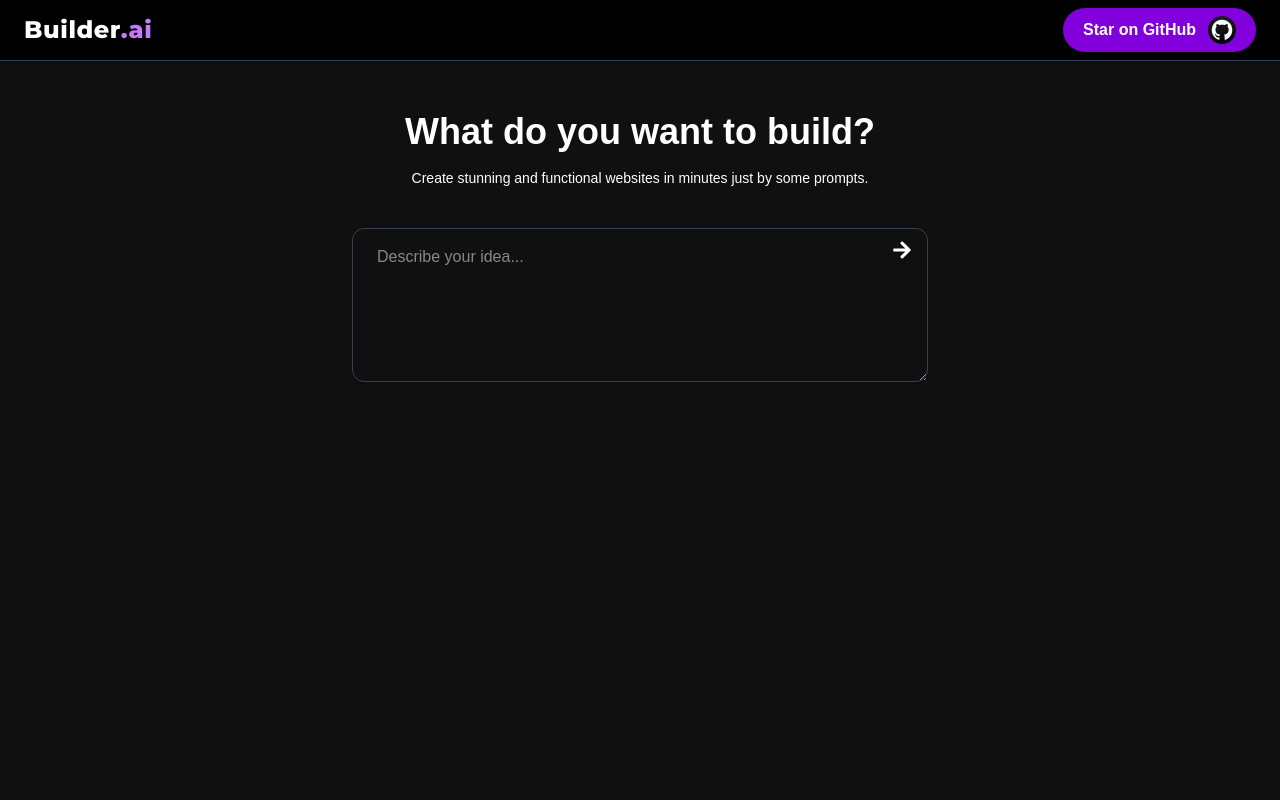
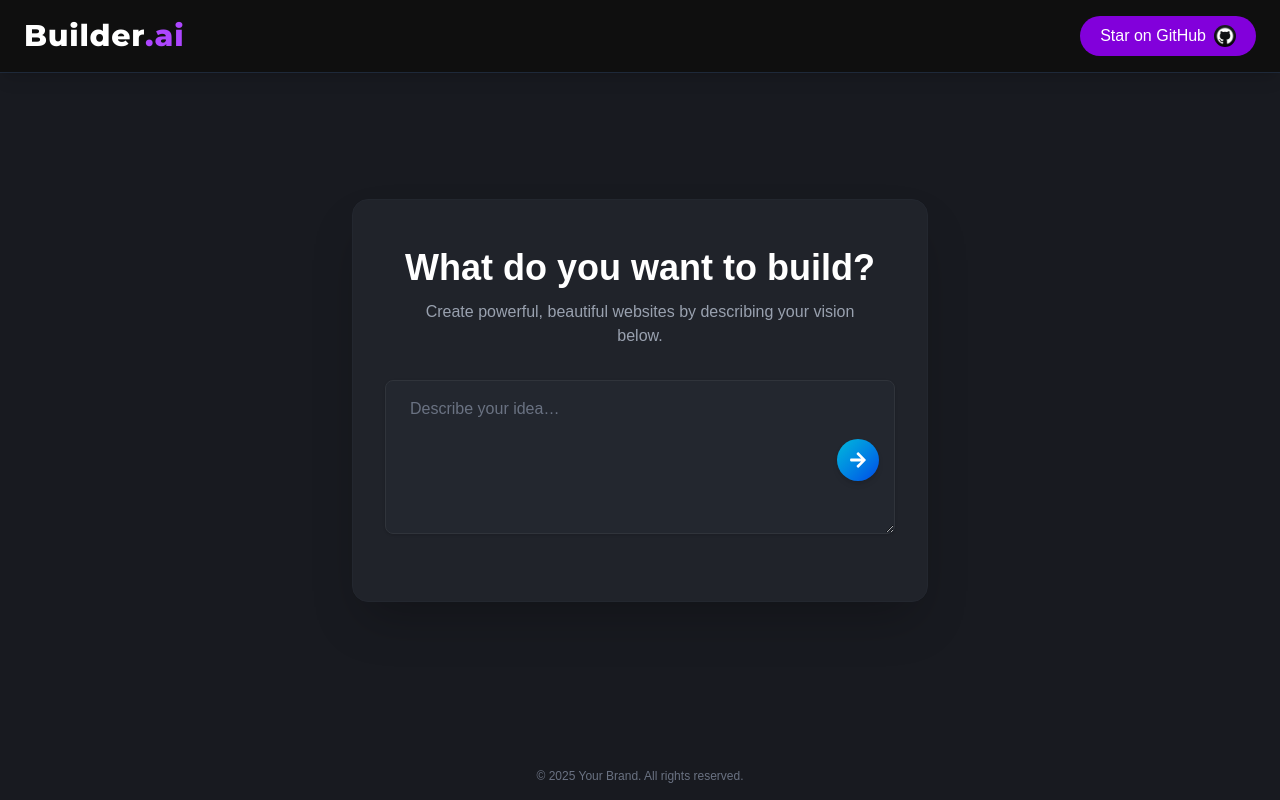
Before and after one commit to kashish00208/builder, a Next.js app: page / in a window 1280 px wide. Built offline with nearby package versions, Linux system fonts and the light colour scheme.

Commit message:
ui changes

```diff
--- a/src/Components/HomePage.tsx
+++ b/src/Components/HomePage.tsx
@@ -1,55 +1,74 @@
-"use client"
+"use client";
 import { FaArrowRight } from "react-icons/fa";
 import { useState } from "react";
 import { useRouter } from "next/navigation";
 
 export function HomePage() {
-
   const router = useRouter();
-
   const [prompt, setPrompt] = useState("");
   const [error, setError] = useState("");
 
   const handleInputChange = (e: React.ChangeEvent<HTMLTextAreaElement>) => {
     setPrompt(e.target.value);
+    if (error) setError("");
   };
 
   const handleSubmit = async (e: React.FormEvent) => {
     e.preventDefault();
-    if (!prompt) {
+    if (!prompt.trim()) {
       setError("Prompt cannot be empty.");
       return;
     }
     router.push(`/chat?prompt=${encodeURIComponent(prompt)}`);
-
   };
 
   return (
-    <div className="flex flex-col items-center justify-center px-4 mt-28 text-white">
-      <div className="text-center max-w-xl mb-10">
-        <h1 className="text-4xl font-semibold mb-4">What do you want to build?</h1>
-        <p className="text-white text-sm">
-          Create stunning and functional websites in minutes just by some prompts.
+    <div className="min-h-screen flex items-center justify-center bg-[#181A20] px-4">
+      <main className="w-full max-w-xl bg-[#20232A] bg-opacity-80 backdrop-blur-lg border border-[#23272F] rounded-2xl shadow-2xl py-12 px-8 flex flex-col items-center">
+        <h1 className="text-3xl sm:text-4xl font-bold text-white mb-3 select-none">
+          What do you want to build?
+        </h1>
+        <p className="text-gray-400 text-base mb-8 text-center max-w-md select-none">
+          Create powerful, beautiful websites by describing your vision below.
         </p>
-      </div>
-
-      <form className="w-full max-w-xl relative" onSubmit={handleSubmit}>
+        <form className="w-full" onSubmit={handleSubmit} autoComplete="off">
           <div className="relative">
             <textarea
               rows={5}
-            placeholder="Describe your idea..."
+              placeholder="Describe your idea…"
               value={prompt}
               onChange={handleInputChange}
-            className="w-full px-6 py-4 pr-14 rounded-xl border border-gray-700 shadow-sm focus:ring-2"
+              className={`w-full px-6 py-4 pr-16 rounded-lg bg-[#23272F] text-white text-base border outline-none transition
+                ${error
+                  ? "border-red-500 focus:border-red-400"
+                  : "border-[#30343B] focus:border-cyan-500"}
+                placeholder:text-gray-500 shadow
+                focus:ring-2 focus:ring-cyan-600/30`}
+              aria-invalid={!!error}
+              aria-describedby={error ? "prompt-error" : undefined}
+              maxLength={300}
             />
             <button
               type="submit"
-            className="absolute top-3 right-4 hover:text-blue-600 transition-colors"
+              aria-label="Submit Prompt"
+              className="absolute top-1/2 -translate-y-1/2 right-4 bg-gradient-to-br from-cyan-500 to-blue-700 rounded-full p-3 shadow-md text-white
+                hover:from-indigo-500 hover:to-cyan-400 focus:ring-2 focus:ring-cyan-400/40 transition-all duration-200 active:scale-95"
             >
-            <FaArrowRight size={20} />
+              <FaArrowRight size={18} />
             </button>
           </div>
+          <div
+            id="prompt-error"
+            className={`mt-3 text-sm font-medium text-red-400 transition-opacity duration-300 ${error ? "opacity-100" : "opacity-0"}`}
+            aria-live="polite"
+          >
+            {error}
+          </div>
         </form>
+      </main>
+      <footer className="absolute bottom-4 left-0 right-0 text-center text-gray-500 text-xs select-none">
+        &copy; {new Date().getFullYear()} Your Brand. All rights reserved.
+      </footer>
     </div>
   );
 }
--- a/src/Components/NavBar.tsx
+++ b/src/Components/NavBar.tsx
@@ -1,35 +1,67 @@
-import React from "react";
+"use client";
+
+import React, { useState } from "react";
 import { Montserrat } from "next/font/google";
 import Image from "next/image";
+import Link from "next/link";
+import { Menu, X } from "lucide-react";
 
 const montserrat = Montserrat({ subsets: ["latin"], weight: "800" });
 
 const NavBar = () => {
+  const [mobileOpen, setMobileOpen] = useState(false);
+
   return (
-    <div className="fixed top-0 left-0 right-0 z-50 bg-black/90 backdrop-blur-sm shadow-md border-b border-slate-700">
-      <div className="max-w-7xl mx-auto px-6 py-2 flex items-center justify-between">
-        <div
-          className={`text-2xl font-extrabold tracking-wide text-white ${montserrat.className}`}
-        >
-          Builder<span className="text-purple-400">.ai</span>
-        </div>
-        <a
+    <header className="fixed top-0 left-0 right-0 z-50 bg-[#0f0f0f]/95 backdrop-blur-md border-b border-gray-800 shadow-lg">
+      <div className="max-w-7xl mx-auto flex justify-between items-center px-6 py-4">
+        {/* Brand Logo */}
+        <Link href="/" className={`text-3xl font-extrabold tracking-wide text-white ${montserrat.className}`}>
+          Builder<span className="text-purple-500">.ai</span>
+        </Link>
+
+        {/* Desktop Menu */}
+        <nav className="hidden md:flex items-center gap-6">
+          <Link
             href="https://github.com/kashish00208/boult"
             target="_blank"
             rel="noopener noreferrer"
-          className="flex items-center gap-3 px-5 py-2 bg-purple-700 text-white font-semibold rounded-full hover:bg-purple-600 transition-all duration-300 transform hover:scale-105 shadow-lg"
+            className="group inline-flex items-center gap-2 px-5 py-2 bg-purple-700 text-white font-medium rounded-full transition duration-300 hover:bg-purple-600 hover:shadow-lg"
           >
-          <p>Star on GitHub</p>
+            <span>Star on GitHub</span>
             <Image
               src="/github.webp"
-            width={28}
-            height={28}
+              width={22}
+              height={22}
               className="rounded-full"
               alt="GitHub icon"
             />
-        </a>
+          </Link>
+        </nav>
+
+        {/* Mobile Toggle */}
+        <button
+          className="md:hidden text-white"
+          onClick={() => setMobileOpen(!mobileOpen)}
+          aria-label="Toggle mobile menu"
+        >
+          {mobileOpen ? <X size={28} /> : <Menu size={28} />}
+        </button>
       </div>
+
+      {/* Mobile Menu */}
+      {mobileOpen && (
+        <div className="md:hidden px-6 pb-4 pt-2 bg-[#111]/95 border-t border-gray-800">
+          <Link
+            href="https://github.com/kashish00208/boult"
+            target="_blank"
+            rel="noopener noreferrer"
+            className="block text-center w-full py-3 bg-purple-700 text-white rounded-full font-semibold hover:bg-purple-600 transition-all"
+          >
+            Star on GitHub
+          </Link>
         </div>
+      )}
+    </header>
   );
 };
 
```
Lines whose indentation alone changed are shown as unchanged.
